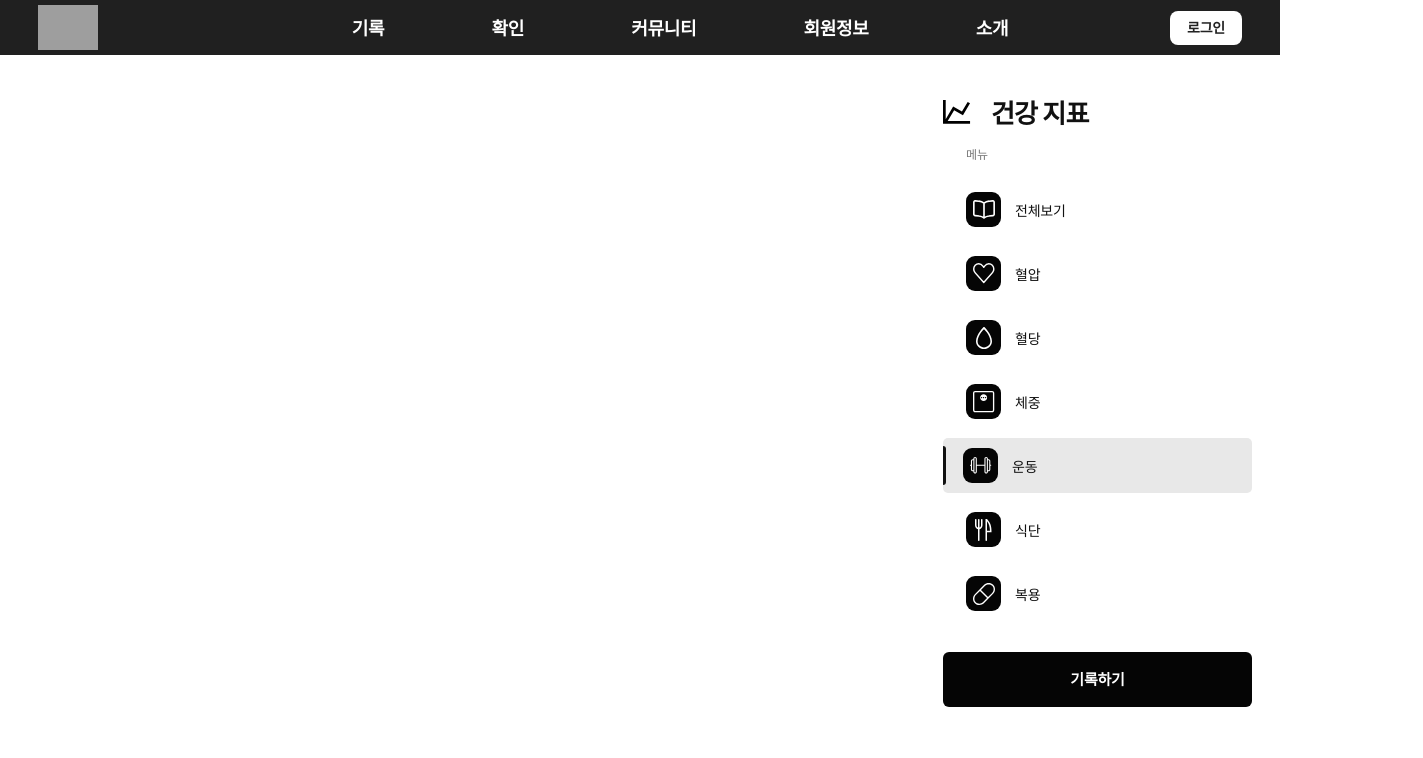
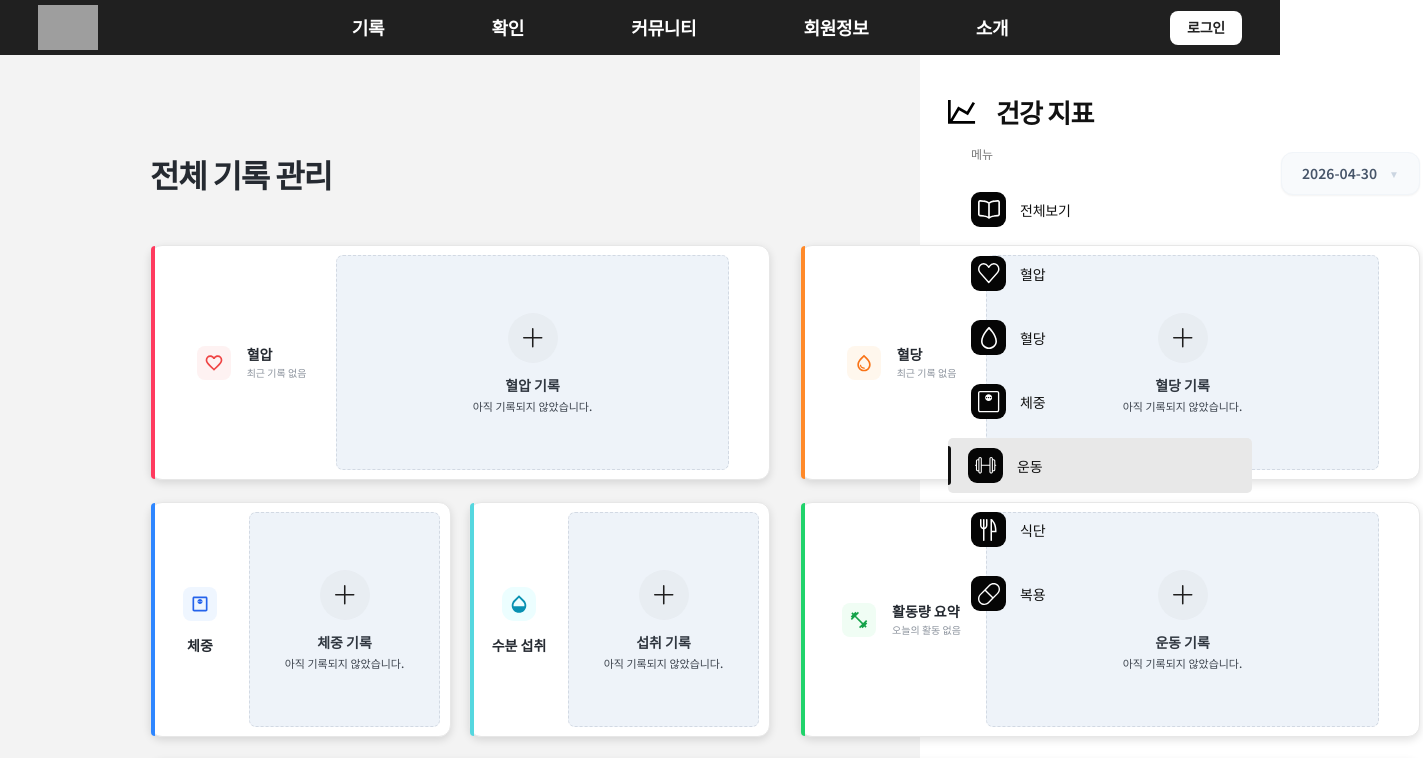
Before and after one commit to ZZAAE/Ballife, a React (Vite) app in the folder frontend/: page /allRecord in a window 1280 px wide. Shown: the top 758 px of the page, 1423 px wide, since content can reach past the window. Built offline with nearby package versions, Linux system fonts and the light colour scheme; grey boxes are pictures that could not be loaded.

Commit message:
집가서 모달 연결해

```diff
--- a/frontend/src/App.jsx
+++ b/frontend/src/App.jsx
@@ -13,6 +13,7 @@ import MainPage from './pages/main/MainPage';
 import Header from './components/Header'
 import HealthIndicatorMenu from './components/HealthMenu';
 import SummaryCard from './components/SummaryCard';
+import AllRecordPage from './pages/AllRecordPage';
 
 
 function App() {
@@ -48,6 +49,7 @@ function App() {
           <Route path="/posts/create" element={<PostCreatePage />} />
           {/* <Route path="/posts/:id/edit" element={<PostEditPage />} /> */}
           <Route path="/posts/:postId" element={<PostDetailPage />} />
+          <Route path="/allRecord" element={<AllRecordPage />} />
         </Routes>
         {!hideHealthMenu && <HealthIndicatorMenu />}
       </div>
--- a/frontend/src/pages/RecordPage.jsx
+++ b/frontend/src/pages/AllRecordPage.jsx
@@ -9,10 +9,10 @@ import Water from "../assets/Record/Water.svg";
 import Weight from "../assets/Record/Weight.svg";
 import Plus from "../assets/Record/Plus.svg";
 
-function formatKoreanDate(dateString) {
-  const date = new Date(dateString);
-  return `${date.getFullYear()}년 ${date.getMonth() + 1}월 ${date.getDate()}일`;
-}
+// function formatKoreanDate(dateString) {
+//   const date = new Date(dateString);
+//   return `${date.getFullYear()}년 ${date.getMonth() + 1}월 ${date.getDate()}일`;
+// }
 
 function PlusButton({ size = 52 }) {
   return (
@@ -132,7 +132,7 @@ function MealBox({ title }) {
   );
 }
 
-function RecordPage() {
+function AllRecordPage() {
   const [selectedDate, setSelectedDate] = useState("2026-04-30");
   const dateInputRef = useRef(null);
 
@@ -238,4 +238,4 @@ function RecordPage() {
   );
 }
 
-export default RecordPage;
+export default AllRecordPage;
```
Also changed, not shown: frontend/src/modals/waterRecordModal.jsx (renamed from frontend/src/modals/record/waterRecordModal.jsx).
